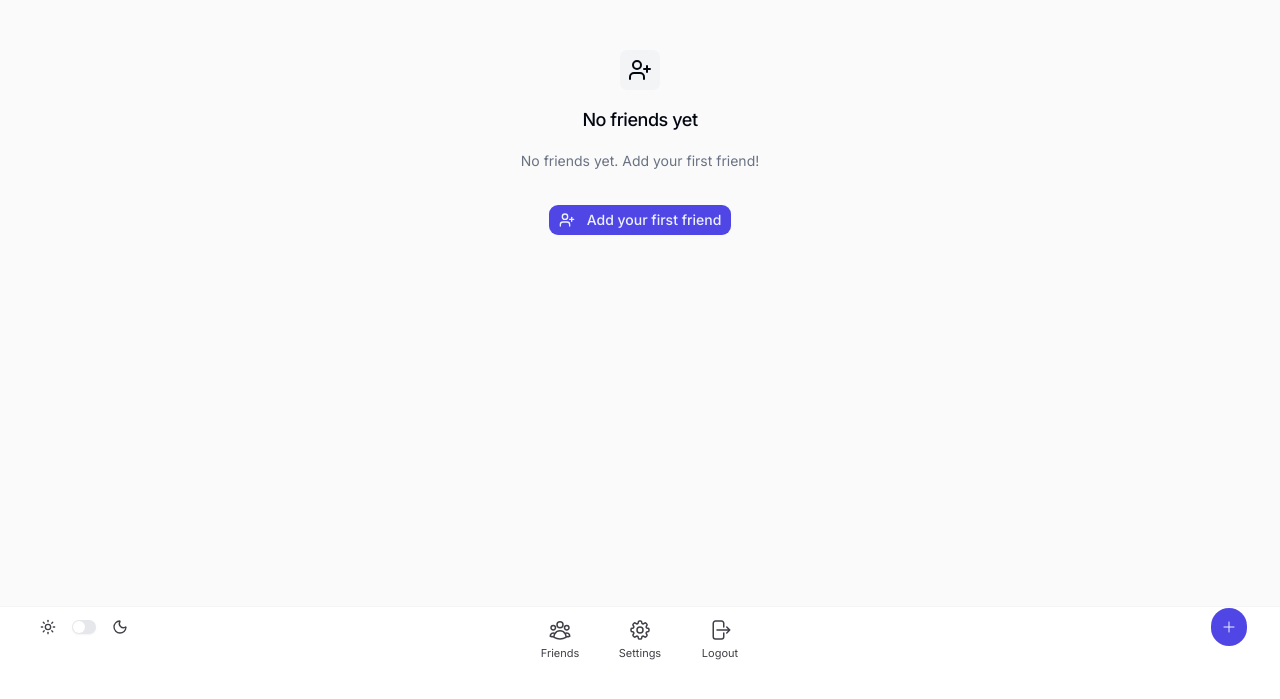
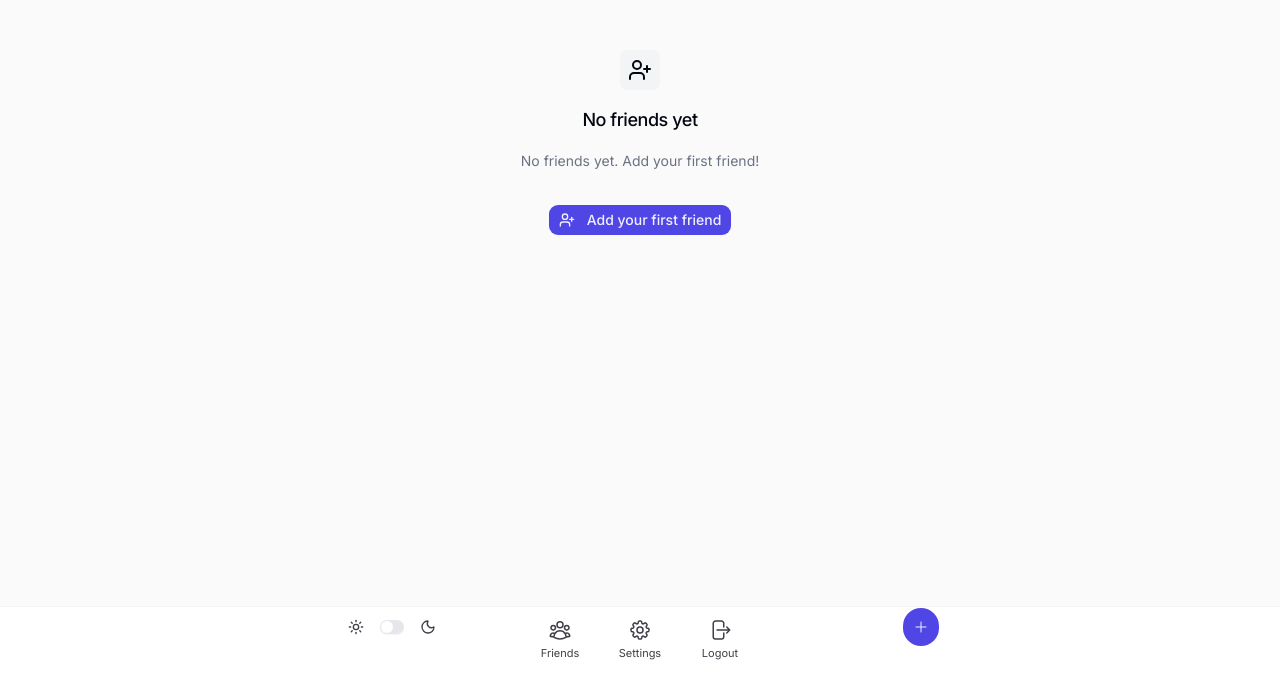
Before and after one commit to MareliBasson/oremi-mvp, a Next.js app: page /friends in a window 1280 px wide. Shown: the part 129-828 px from the top of the page. Built offline with nearby package versions, Linux system fonts and the light colour scheme; no server answers; the database is empty; sample sign-in values are in the browser's storage.

Commit message:
Limit content width to 600px

```diff
--- a/app/friends/FriendCard.tsx
+++ b/app/friends/FriendCard.tsx
@@ -30,7 +30,7 @@ export default function FriendCard({
 	onDelete,
 }: FriendCardProps) {
 	return (
-		<Card className='hover:shadow-lg transition-shadow'>
+		<Card className='hover:shadow-lg transition-shadow max-w-[600px] w-full mx-auto'>
 			<CardHeader>
 				<CardTitle>{friend.name}</CardTitle>
 			</CardHeader>
--- a/app/friends/SortControls.tsx
+++ b/app/friends/SortControls.tsx
@@ -68,7 +68,7 @@ export default function SortControls({ friends, onSorted }: SortControlsProps) {
 	}
 
 	return (
-		<div className='flex items-center gap-2'>
+		<div className='max-w-[600px] w-full mx-auto flex items-center gap-2'>
 			<Label className='text-sm text-zinc-700 dark:text-zinc-300'>
 				Sort:
 			</Label>
--- a/components/BottomNav.tsx
+++ b/components/BottomNav.tsx
@@ -36,8 +36,13 @@ export default function BottomNav() {
 			className='fixed bottom-0 left-0 right-0 bg-white dark:bg-zinc-900 border-t border-zinc-100 dark:border-zinc-800 z-40'
 			style={{ paddingBottom: 'env(safe-area-inset-bottom)' }}
 		>
-			<div className='max-w-7xl mx-auto px-4 sm:px-6 lg:px-8'>
+			<div className='max-w-[600px] mx-auto'>
 				<nav className='flex items-center justify-center h-16 relative'>
+					<div className='absolute left-0 right-0 flex justify-start -mt-6 pointer-events-none'>
+						<div className='pointer-events-auto'>
+							<ThemeToggle />
+						</div>
+					</div>
 					<IconButton
 						onClick={(e) => {
 							e.preventDefault()
@@ -80,13 +85,8 @@ export default function BottomNav() {
 						}
 						label='Logout'
 					/>
-					<div className='absolute left-0 right-0 flex justify-start -mt-6 pointer-events-none'>
-						<div className='pointer-events-auto'>
-							<ThemeToggle />
-						</div>
-					</div>
 
-					<div className='absolute left-0 right-0 flex justify-end -mt-6 pointer-events-none'>
+					<div className='absolute left-0 right-0 flex items-center justify-end -mt-6 pointer-events-none'>
 						<div className='pointer-events-auto'>
 							<Button
 								onClick={(e) => {
```
